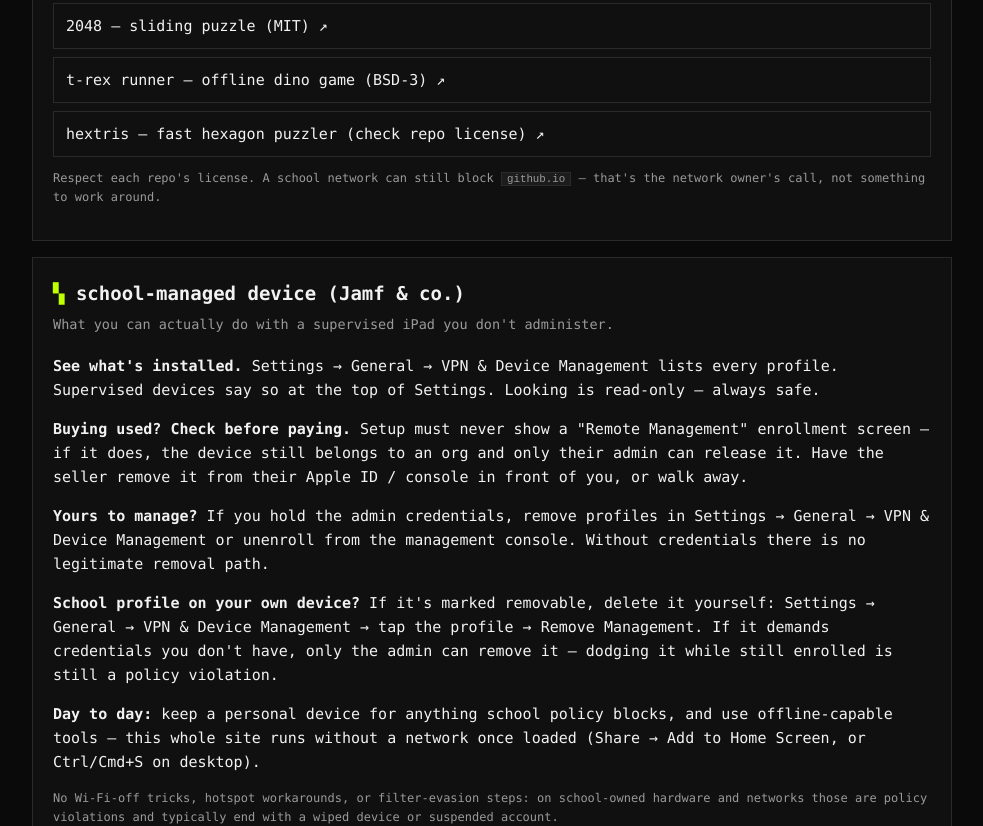
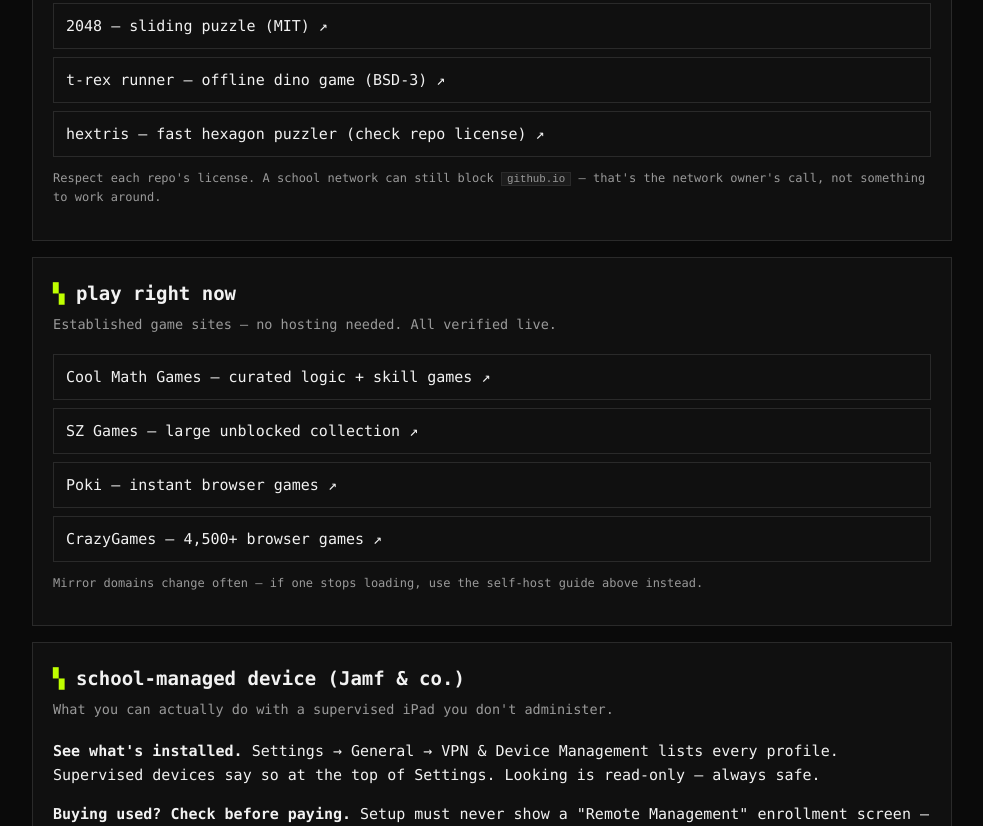
Before and after one commit to iOS-Sucks/iOS-Tools, a plain HTML site: page unblocked.html in a window 1280 px wide. Shown: the part 521-1347 px from the top of the page, without its empty margins (148-1131 px from the left). Drawn offline with Linux system fonts and the light colour scheme.

Commit message:
Add verified play-now game links to unblocked page
CoolMathGames, SZ Games, Poki and CrazyGames homepages, each verified live before linking.

```diff
--- a/unblocked.html
+++ b/unblocked.html
@@ -42,6 +42,17 @@
         <p class="dim small">Respect each repo's license. A school network can still block <code>github.io</code> — that's the network owner's call, not something to work around.</p>
       </article>
 
+      <article id="play" class="panel reveal">
+        <header><h3>play right now</h3><p>Established game sites — no hosting needed. All verified live.</p></header>
+        <ul class="links" aria-label="Game sites">
+          <li><a href="https://www.coolmathgames.com/" target="_blank" rel="noopener">Cool Math Games — curated logic + skill games ↗</a></li>
+          <li><a href="https://szgames.world/" target="_blank" rel="noopener">SZ Games — large unblocked collection ↗</a></li>
+          <li><a href="https://poki.com/" target="_blank" rel="noopener">Poki — instant browser games ↗</a></li>
+          <li><a href="https://www.crazygames.com/" target="_blank" rel="noopener">CrazyGames — 4,500+ browser games ↗</a></li>
+        </ul>
+        <p class="dim small">Mirror domains change often — if one stops loading, use the self-host guide above instead.</p>
+      </article>
+
       <article id="managed" class="panel reveal">
         <header><h3>school-managed device (Jamf &amp; co.)</h3><p>What you can actually do with a supervised iPad you don't administer.</p></header>
         <p><strong>See what's installed.</strong> Settings → General → VPN &amp; Device Management lists every profile. Supervised devices say so at the top of Settings. Looking is read-only — always safe.</p>
```
